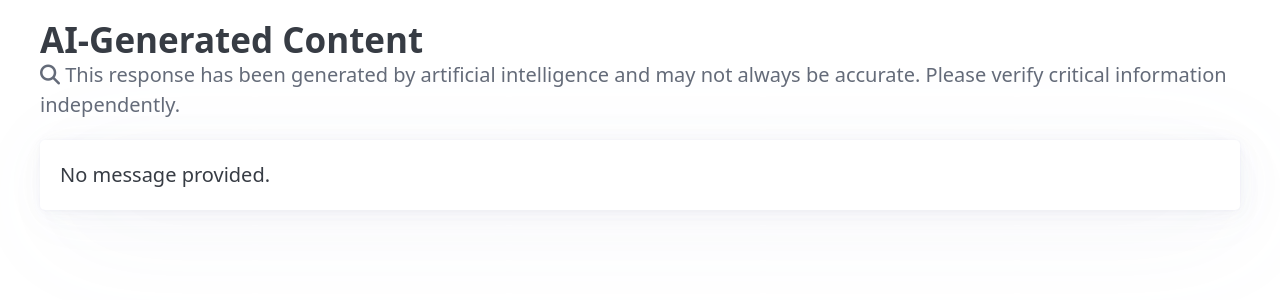
After one commit to nodes-ro/ideas, a Flask app: page /ai_reply in a window 1280 px wide. The commit adds this page. Shown: the top 300 px of the page. Run offline with Flask 3, Linux system fonts and the light colour scheme; some libraries are stand-ins or nearby versions.

Commit message:
Added ai ideea generatio

```diff
--- a/app.py
+++ b/app.py
@@ -1,9 +1,14 @@
+import os
+
 from flask import Flask, render_template, request, redirect, url_for, flash
-from flask_sqlalchemy import SQLAlchemy
+from sqlalchemy import or_  # Import the "or_" function
+from flask import jsonify, request
 from model import db, Idea
-from sqlalchemy import or_  # Import the "or_" function
+import openai
 
 app = Flask(__name__)
+client = openai.AsyncOpenAI(api_key=os.getenv("OPENAI_API_KEY"))
+
 app.config['SQLALCHEMY_DATABASE_URI'] = 'sqlite:///ideas.db'
 app.config['SQLALCHEMY_TRACK_MODIFICATIONS'] = False
 app.secret_key = 'your_secret_key'  # Needed for flash messages
@@ -45,13 +50,6 @@ def idea_detail(unique_hash):
         return render_template('404_custom.html'), 404
     return render_template('idea_detail.html', idea=idea)
 
-
-from flask import jsonify
-
-
-from flask import jsonify, request
-from model import db, Idea
-
 @app.route('/vote')
 def vote():
     try:
@@ -86,8 +84,6 @@ def vote():
         down_votes=idea.down_votes
     )
 
-
-
 @app.route('/search')
 def search():
     query = request.args.get('q', '')
@@ -103,6 +99,50 @@ def search():
         results = []
     return render_template('search_results.html', ideas=results, query=query)
 
+@app.route("/ai_reply", methods=["GET"])
+def ai_reply():
+    # 1. start point for ai generation
+    user_message = request.args.get("message", "").strip()
+    if not user_message:
+        return render_template("ai_reply.html", reply="No message provided.")
+    return render_template("ai_loading.html", message=user_message)
+
+async def ai_generate_idea(user_message):
+    """Fetch AI response asynchronously with error handling"""
+    craft_prompt = '''
+    Generate an idea based on user input. It needs to have a title , a description the what impact can have.
+    '''
+    # Format the user's input
+    user_input = f"Generate an ideea based on this {user_message}. "
+
+    try:
+        response = await client.chat.completions.create(
+            model="gpt-4o-mini",
+            messages=[
+                {"role": "system", "content": craft_prompt},
+                {"role": "user", "content": user_input}
+            ]
+        )
+
+        # Safely extract the response content
+        if response and response.choices and len(response.choices) > 0:
+            return response.choices[0].message.content
+        else:
+            return "No response from AI model."
+
+    except openai.OpenAIError as e:
+        return f"OpenAI API error: {str(e)}"
+    except Exception as e:
+        return f"Unexpected error: {str(e)}"
+
+@app.route("/fetch_ai_reply", methods=["POST"])
+async def fetch_ai_reply():
+    user_message = request.form.get("message", "").strip()  # Use request.form for POST
+    if not user_message:
+        return render_template("ai_reply.html", reply="No message provided.")
+    ai_response = await ai_generate_idea(user_message)
+    return render_template("ai_reply.html", reply=ai_response)
+
 
 if __name__ == '__main__':
     # Create the database tables if they don't exist
--- /dev/null
+++ b/templates/ai_reply.html
@@ -0,0 +1,27 @@
+<!DOCTYPE html>
+<html data-theme="light" lang="en">
+<head>
+    <meta charset="UTF-8">
+    <meta content="width=device-width, initial-scale=1.0" name="viewport">
+    <title>AI Reply</title>
+    <link href="https://unpkg.com/@picocss/pico@2.0.6/css/pico.min.css" rel="stylesheet">
+    <link href="https://cdnjs.cloudflare.com/ajax/libs/font-awesome/6.4.2/css/all.min.css" rel="stylesheet">
+
+</head>
+<body>
+
+<main class="container">
+    <hgroup>
+        <h2>AI-Generated Content</h2>
+        <p><i class="fa-solid fa-magnifying-glass"></i>
+            This response has been generated by artificial intelligence and may not always be accurate. Please verify
+            critical information independently.</p>
+    </hgroup>
+
+    <article>
+        <div>{{ reply|safe }}</div>
+    </article>
+</main>
+
+</body>
+</html>
```
Also changed, not shown: templates/ai_loading.html (added, +58 -0 lines), templates/search_results.html (+13 -5 lines).
